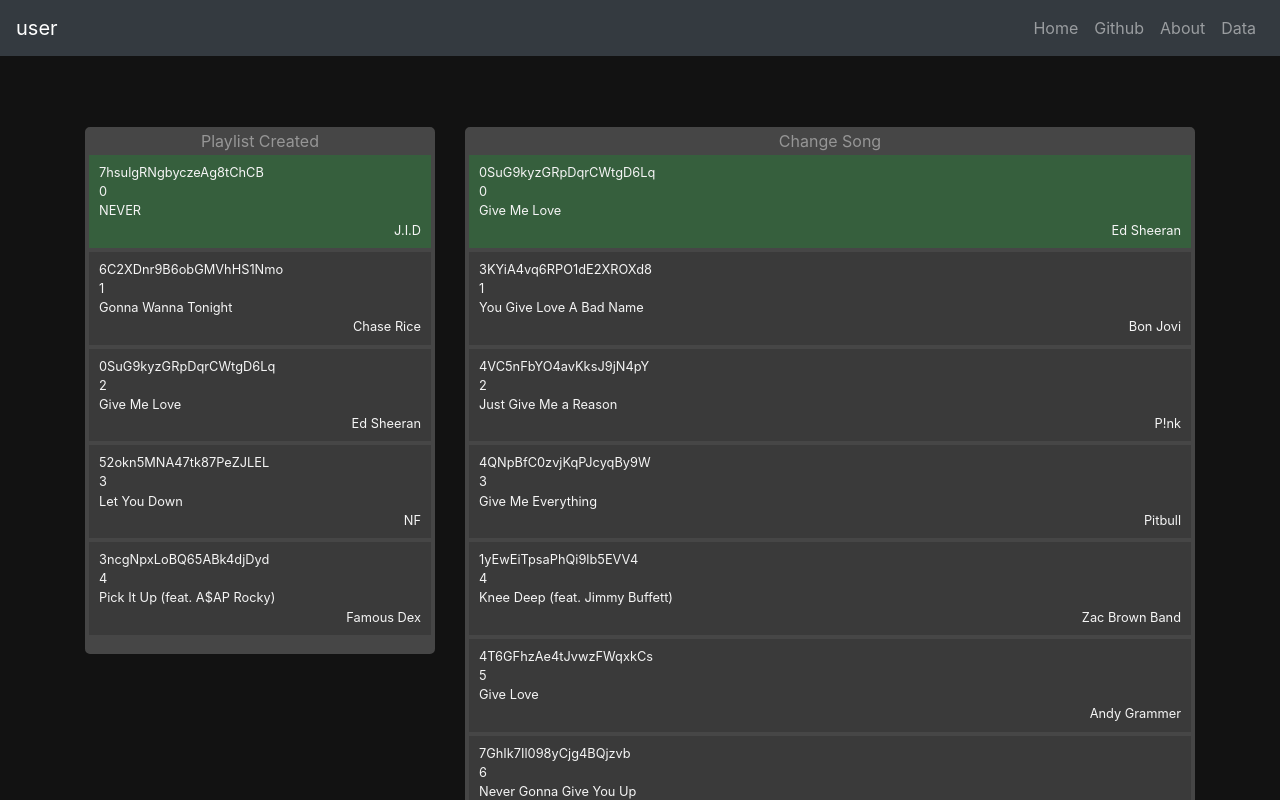
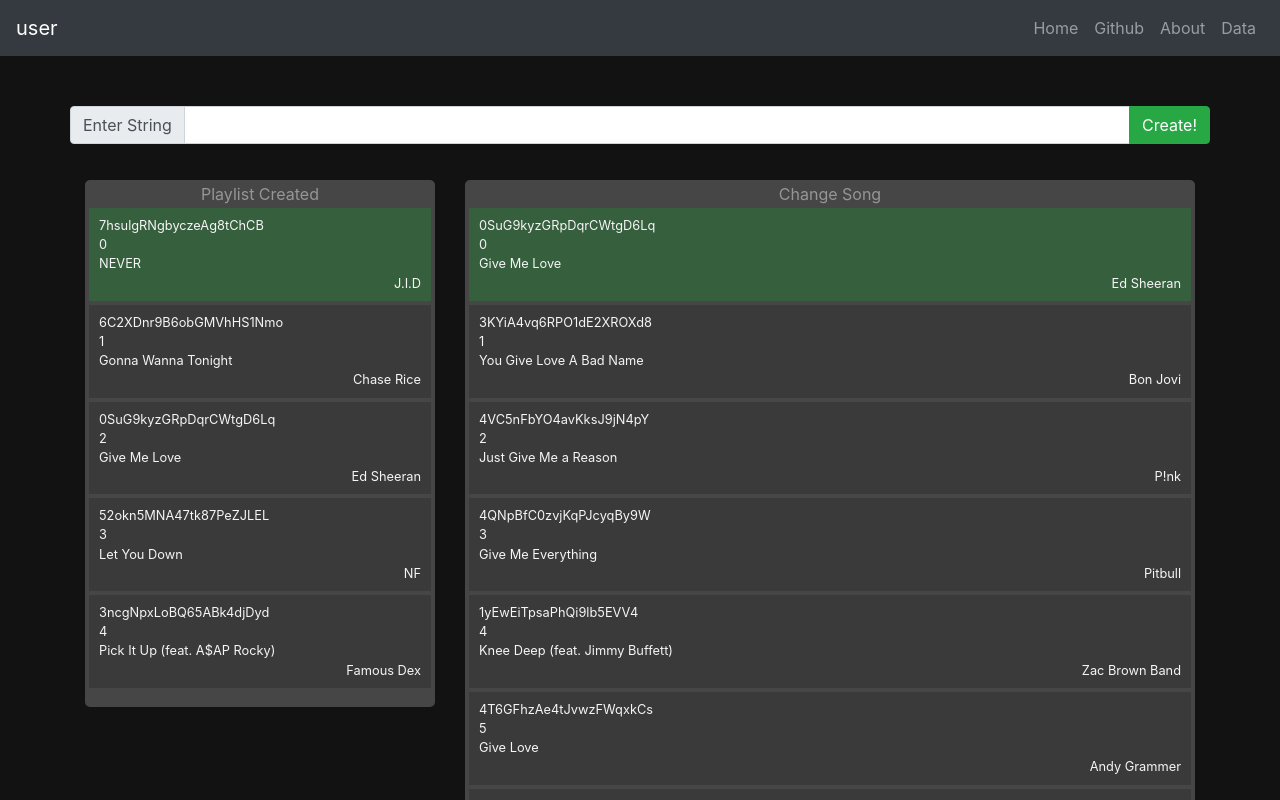
Before and after one commit to ij2872/PlaylistByString, a React (Create React App) app: page / in a window 1280 px wide. Shown: the top 800 px of the page. Built offline with nearby package versions, Linux system fonts and the light colour scheme.

Commit message:
Fix
Fixed focus div id bug. Clicking on main playlist and edit playlist correctly changes the focus.

```diff
--- a/src/App.js
+++ b/src/App.js
@@ -2,7 +2,7 @@
 // import logo from './logo.svg';
 import './App.css';
 import './resc/bootstrap.min.css';
-import {Container, Row, Col} from 'reactstrap';
+import {Container, Row, Col, Input, Button, Form, FormGroup, Label, InputGroup, InputGroupAddon} from 'reactstrap';
 
 import MyNav from './components/MyNav';
 import DisplayBarContainer from './components/DisplayBarContainer';
@@ -42,7 +42,8 @@
       PlaylistSongs: service.getPlaylist(),
       FullPlaylist : service.getSubPlaylist(2),
       isEdit: false,
-      focusId: 1,
+      focusIdMain: 0,
+      focusIdEdit: 0,
       service: service
     };
 
@@ -50,18 +51,21 @@
     // Binding
     this.playlistSongSelector = this.playlistSongSelector.bind(this);
     this.playlistEditSelector = this.playlistEditSelector.bind(this);
+
   }
+
+
 
 
   // Gets the currently selected song from the user created playlist (this.state.PlaylistSongs)
   playlistSongSelector(songId){
-    console.log(`playlistSongSelecter: songId = ${songId}`);
+    // console.log(`playlistSongSelecter: songId = ${songId}`);
 
     // Change the playlist focus of the change song container
     let subPlaylist = this.state.service.getSubPlaylistById(songId);
 
+    // console.log(`App.playlistSongSelector(${songId}) subPlaylist = ${subPlaylist}`);
     this.setState({FullPlaylist: subPlaylist});
-
   }
 
 
@@ -82,22 +86,33 @@
     return (
       <div className="App">
         <MyNav user_name="user"/>
+
         <Container className="content">
           <Row>
             {/* Search Bar */}
             <Col xs="12">
-              <div></div>
+              <Form>
+                <FormGroup row>
+                  <InputGroup>
+                    <InputGroupAddon addonType="prepend">Enter String</InputGroupAddon>
+                    <Input id="user-search"/>
+                    <InputGroupAddon addonType="append">
+                      <Button color="success">Create!</Button>
+                    </InputGroupAddon>
+                  </InputGroup>
+                </FormGroup>
+              </Form>
             </Col>
 
             {/* Song List Container */}
             <Col md="4" sm="12">
               <DisplayBarContainer
-                title="Playlist Created" data={this.state.PlaylistSongs} songSelect={this.playlistSongSelector}/>
+                title="Playlist Created" data={this.state.PlaylistSongs} songSelect={this.playlistSongSelector} divId={this.state.focusIdMain}/>
             </Col>
 
             {/* Edit Song List Container */}
             <Col md="8" sm="12">
-              <DisplayBarContainer title="Change Song" data={this.state.FullPlaylist} color="#0074bc" songSelect={this.playlistEditSelector}/>
+              <DisplayBarContainer title="Change Song" data={this.state.FullPlaylist} color="#0074bc" songSelect={this.playlistEditSelector} divId={this.state.focusIdEdit}/>
             </Col>
 
 
--- a/src/components/DisplayBar.js
+++ b/src/components/DisplayBar.js
@@ -70,7 +70,8 @@
     }
 
     handleClick(){
-        this.props.changeFocus(this.props.id);
+        this.props.changeFocus(this.props.divId, this.props.id);
+        // console.log("<DisplayBar>: handleClick() => id = " + this.props.divId);
     }
 
 
--- a/src/components/DisplayBarContainer.js
+++ b/src/components/DisplayBarContainer.js
@@ -56,20 +56,22 @@
 
     constructor(props){
         super(props);
+
+
         this.state = {
-            focusId: 1
+            focusId: props.divId
         };
 
-        console.log("First song ID : " + this.state.focusId);
+
         // this.props.isEdit ? this.setState({focusId: 0}) : this.setState({focusId: -1})
         this.changeFocus   = this.changeFocus.bind(this);
     }
 
-    changeFocus(id){
-        console.log(`getClickedId(${id}) Pressed.`);
+    changeFocus(divId, id){
+        console.log(`DisplayBarContainer.getClickedId(${divId}, ${id}) Pressed.`);
 
         //set default div to edit
-        this.setState({focusId: id});
+        this.setState({focusId: divId});
 
         //Pass selected songId to App.js
         this.props.songSelect(id);
@@ -86,19 +88,13 @@
 
                     /* RENDER Display Bars for each songs in this.state.data */
                     this.props.data.map((d, i) => {
-                        let isFocus = i === 0 ? true : false;
+                        // console.log(`DisplayBarContainer Render i: ${i}`);
+                        let isFocus = i === this.state.focusId ? true : false;
 
-
-                        // console.log("Displaybar: " + d.artist);
-                        // return d.artist ? <DisplayBar key={d.id} id={d.id} divId={i} artist={d.artist}
-                        //     songTitle={d.songTitle} focusId={this.state.focusId}
-                        //     changeFocus={this.changeFocus}
-                        //     isFocus={isFocus}/>
-                        //     : "" ;
-                            return <DisplayBar key={d.id} id={d.id} divId={i} artist={d.artist}
-                            songTitle={d.songTitle} focusId={this.state.focusId}
-                            changeFocus={this.changeFocus}
-                            isFocus={isFocus}/>
+                        return <DisplayBar key={d.id} id={d.id} divId={i} artist={d.artist}
+                        songTitle={d.songTitle} focusId={this.state.focusId}
+                        changeFocus={this.changeFocus}
+                        isFocus={isFocus}/>
                     }, this)
                 }
 
```
